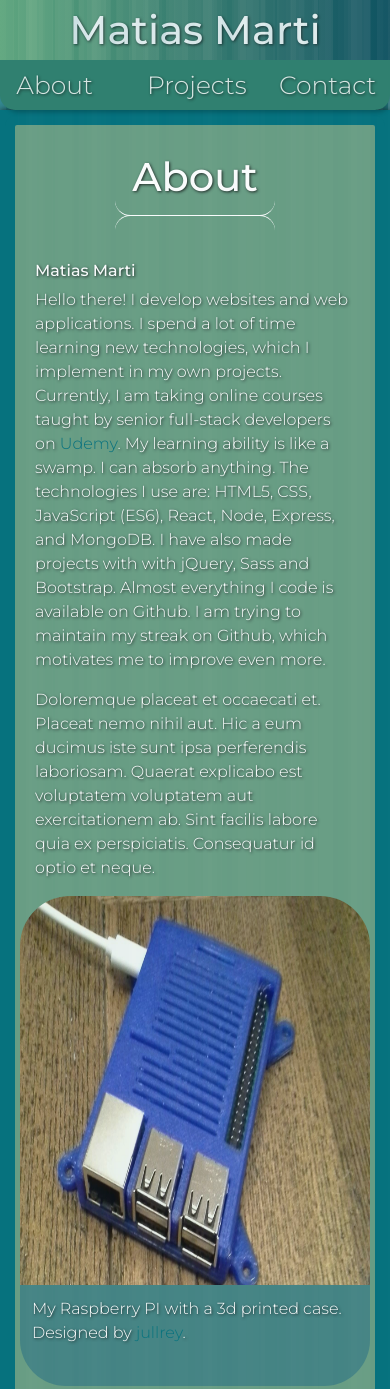
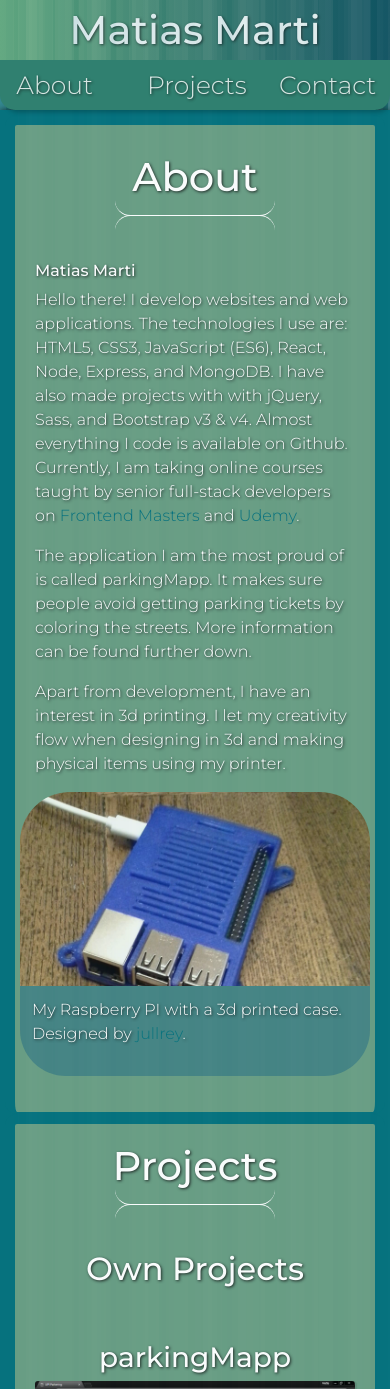
Before and after one commit to Mattemyo/mattemyo.github.io, a plain HTML site: page index.html in a window 390 px wide. Shown: the top 1389 px of the page. Drawn offline with nearby package versions, Linux system fonts and the light colour scheme.

Commit message:
edit about info and style slideshow

```diff
--- a/app.js
+++ b/app.js
@@ -9,6 +9,9 @@ $(function() {
 
   function changeBackground() {
     //remove all classes from a
+    if ($(window).innerWidth() <= 640) {
+      return;
+    }
     $("nav a").removeClass();
     $("nav a").addClass("initial-color");
 
@@ -31,11 +34,8 @@ $(function() {
     $background.style.position = "absolute";
   }
   // === EVENT DEPENDS ON SIZE OF SCREEN === //
-  let event = "mouseover";
-  if (window.innerWidth <= 1024) {
-    event = "click";
-  }
-  $hovered.on(event, changeBackground);
+
+  $hovered.on("mouseover", changeBackground);
 
   // ============= SLIDES ============= //
   const figure = document.querySelector("figure");
--- a/index.html
+++ b/index.html
@@ -48,16 +48,20 @@
 
         <div class="text col-lg-6 col-md-12">
           <h6>Matias Marti</h6>
-          <p>Hello there! I develop websites and web applications. I spend a lot of time learning new technologies, which I
-            implement in my own projects. Currently, I am taking online courses taught by senior full-stack developers on
-            <a href="https://udemy.org">Udemy</a>. My learning ability is like a swamp. I can absorb anything. The technologies I use are: HTML5, CSS,
-            JavaScript (ES6), React, Node, Express, and MongoDB. I have also made projects with with jQuery, Sass and Bootstrap.
-            Almost everything I code is available on Github. I am trying to maintain my streak on Github, which motivates
-            me to improve even more.
+          <p>Hello there! I develop websites and web applications. The technologies I use are: HTML5, CSS3, JavaScript (ES6),
+            React, Node, Express, and MongoDB. I have also made projects with with jQuery, Sass, and Bootstrap v3 & v4. Almost
+            everything I code is available on Github. Currently, I am taking online courses taught by senior full-stack developers
+            on
+            <a href="https://frontendmasters.com">Frontend Masters</a> and
+            <a href="https://udemy.org" target="_blank">Udemy</a>.
           </p>
-          <p>Doloremque placeat et occaecati et. Placeat nemo nihil aut. Hic a eum ducimus iste sunt ipsa perferendis laboriosam.
-            Quaerat explicabo est voluptatem voluptatem aut exercitationem ab. Sint facilis labore quia ex perspiciatis.
-            Consequatur id optio et neque.</p>
+          <p>
+            The application I am the most proud of is called parkingMapp. It makes sure people avoid getting parking tickets by coloring
+            the streets. More information can be found further down.
+          </p>
+          <p>Apart from development, I have an interest in 3d printing. I let my creativity flow when designing in 3d and making
+            physical items using my printer.
+          </p>
 
         </div>
         <!-- Contains all slides -->
@@ -72,7 +76,7 @@
             </div>
             <div class="slide">
               <img class="bigImg" src="./Images/Pageholder.png" alt="">
-              <p class="caption">I design things like these: a 3D printed ring, which keeps the book open with one hand.</p>
+              <p class="caption">Own design: 3d printed ring that keeps the book open with one hand.</p>
             </div>
             <div class="slide">
               <img class="bigImg" src="./Images/Blender.png" alt="">
@@ -110,10 +114,10 @@
             <!-- parking project -->
             <div class="col-12 col-md-6">
               <div class="row listed-project">
-                <h3 class="col-12">Parking Mapp</h3>
+                <h3 class="col-12">parkingMapp</h3>
                 <div class="project-image col-12">
                   <a href="/ingaboter" target="_blank">
-                    <img class="" src="./Images/parkingMapp.png" alt="project">
+                    <img src="./Images/parkingMapp.png" alt="project">
                   </a>
                 </div>
                 <div class="technologies">
@@ -125,10 +129,10 @@
             <!-- new project -->
             <div class="col-12 col-md-6">
               <div class="row listed-project">
-                <h3 class="col-12">Parking Mapp</h3>
+                <h3 class="col-12">parkingMapp</h3>
                 <div class="project-image col-12">
                   <a href="/ingaboter" target="_blank">
-                    <img class="" src="./Images/parkingMapp.png" alt="project">
+                    <img src="./Images/parkingMapp.png" alt="project">
                   </a>
                 </div>
                 <div class="technologies">
--- a/styles.css
+++ b/styles.css
@@ -155,7 +155,7 @@ div.technologies h5 {
 #slideshow {
   overflow: hidden;
   position: relative;
-  height: 60vh;
+  height: 400px;
   width: 100%;
   border-radius: 50px;
   top: -5% !important;
@@ -365,6 +365,16 @@ div.li-profile h2 {
   div.technologies {
     width: 93%;
   }
+  .bigImg {
+    height: 70%;
+  }
+
+  .slide p {
+    height: 30%;
+  }
+  #slideshow {
+    height: 300px;
+  }
 }
 
 @media screen and (max-width: 450px) {
```
